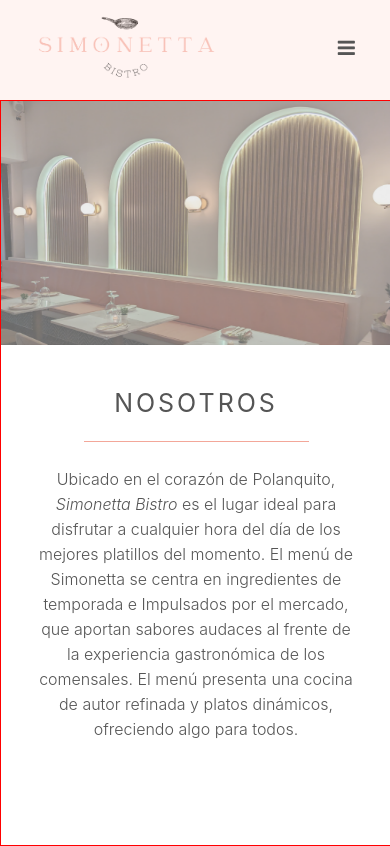
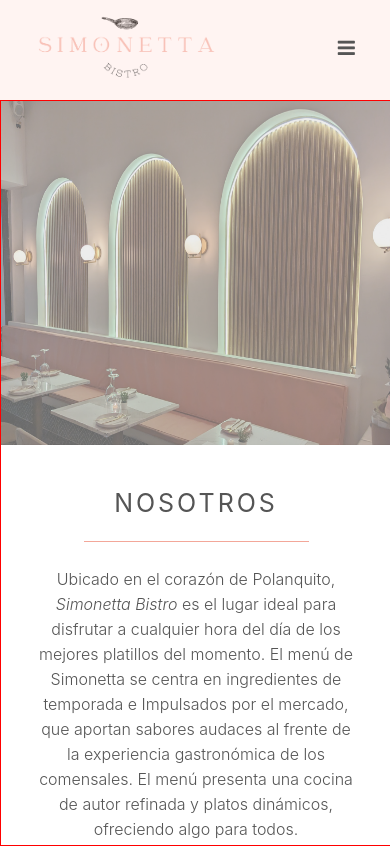
Before and after one commit to JDiegoDev/Simonetta, a React (Create React App) app in the folder client/: page /aboutus in a window 390 px wide. Built offline with nearby package versions, Linux system fonts and the light colour scheme.

Commit message:
antoher responsive test 2

```diff
--- a/client/src/styles/AboutUs.scss
+++ b/client/src/styles/AboutUs.scss
@@ -109,7 +109,7 @@
         &__image-container {
             img {
                 width: 100%;
-                height: calc(100vh - 600px);
+                height: calc(100vh - 500px);
             }
         }
 
```
